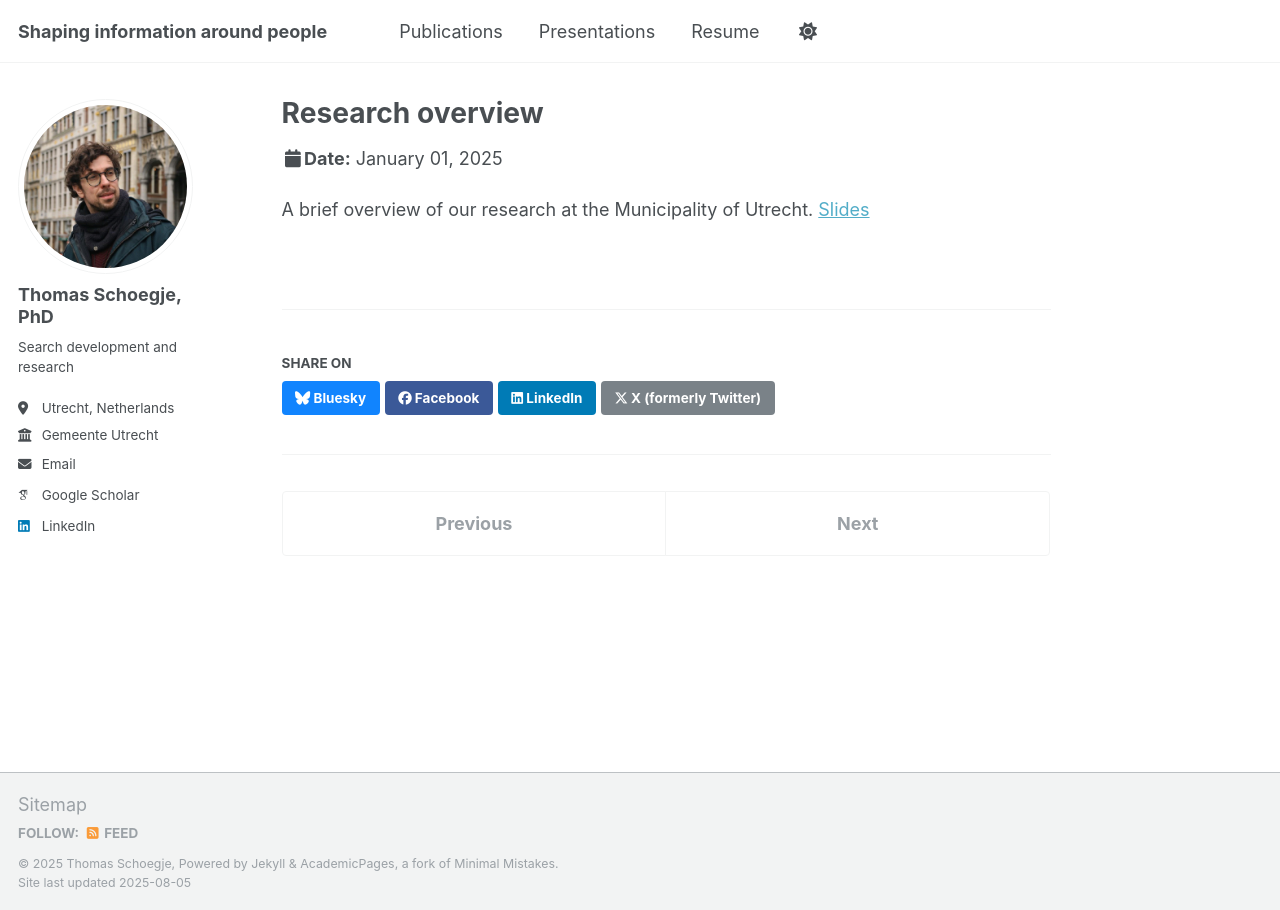
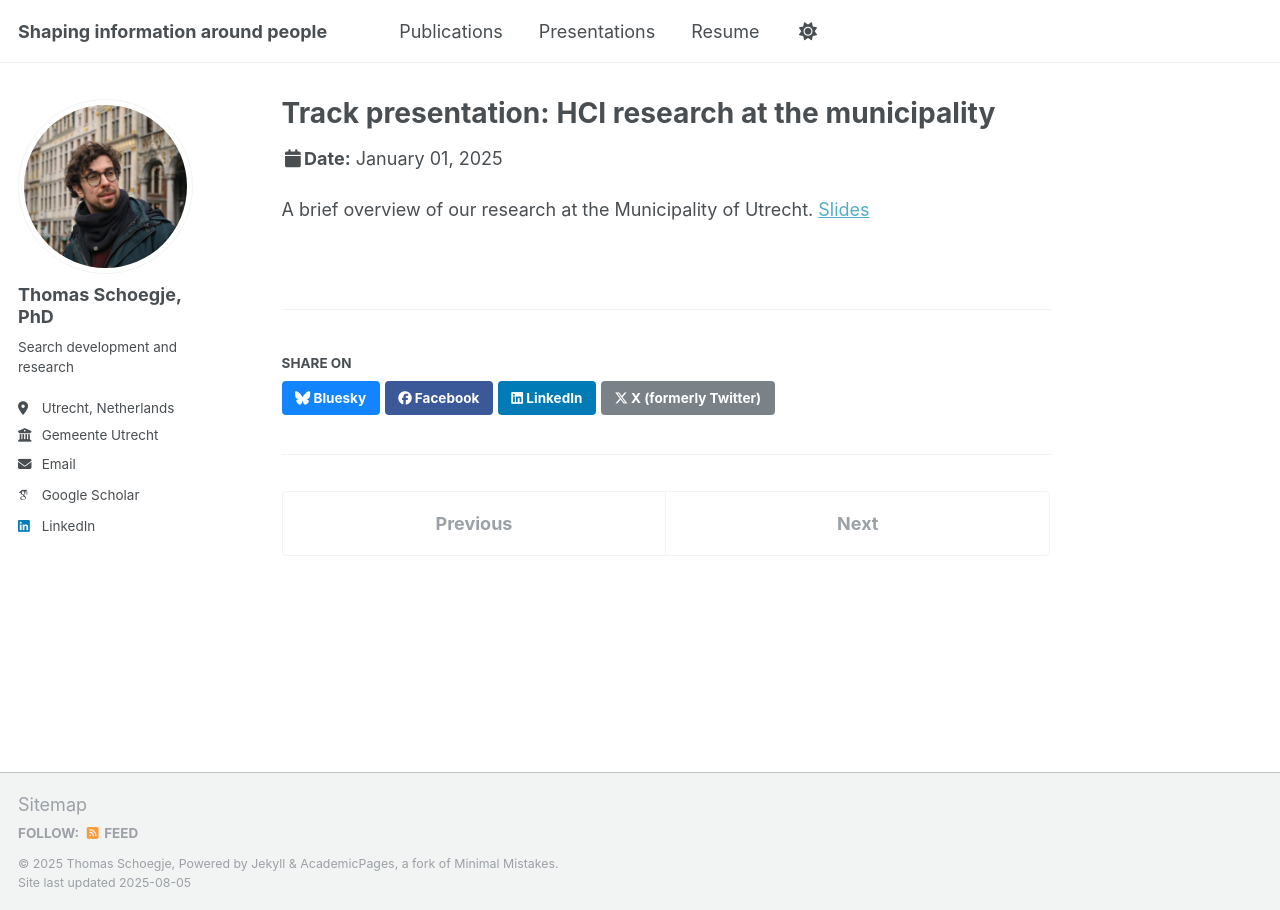
Before and after one commit to tmschoegje/tmschoegje.github.io, a Jekyll site: the page built from _talks/2025-ictopen.md, in a window 1280 px wide. Built offline with Jekyll 4.4.1, drawn with Linux system fonts in a browser that asks for light colours; some web fonts are replaced; a script that is not in the unit is left out.

Commit message:
Update 2025-ictopen.md

```diff
--- a/_talks/2025-ictopen.md
+++ b/_talks/2025-ictopen.md
@@ -1,5 +1,5 @@
 ---
-title: "Research overview"
+title: "Track presentation: HCI research at the municipality"
 collection: talks
 type: "Conference proceedings talk"
 permalink: /talks/2025-ictopen
```
